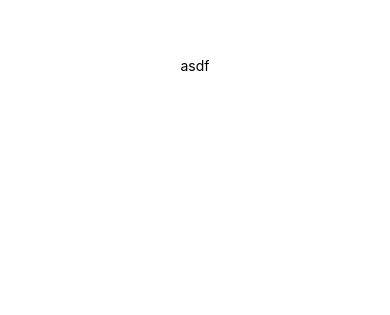
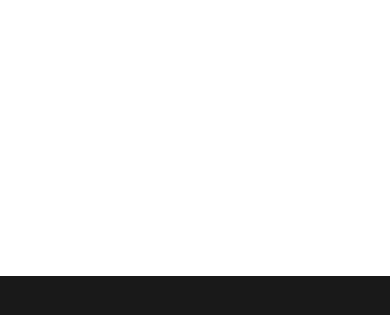
Before and after one commit to Real-Musafir/reanimated2-colorPicker, a React Native app: screen / in a window 390 px wide. Shown: the part 357-672 px from the top of the page. Built offline with nearby package versions, Linux system fonts and the light colour scheme.

Commit message:
make homepage layout

```diff
--- a/App.js
+++ b/App.js
@@ -1,19 +1,47 @@
 import { StatusBar } from "expo-status-bar";
-import { StyleSheet, Text, View } from "react-native";
+import React, { useCallback } from "react";
+import { Dimensions, StyleSheet, Text, View } from "react-native";
+import Animated, {
+  useAnimatedStyle,
+  useSharedValue,
+} from "react-native-reanimated";
+
+const COLORS = [
+  "red",
+  "purple",
+  "blue",
+  "cyan",
+  "green",
+  "yellow",
+  "orange",
+  "black",
+  "white",
+];
+
+const BACKGROUND_COLOR = "rgba(0,0,0,0.9)";
+
+const { width } = Dimensions.get("window");
+
+const CIRCLE_SIZE = width * 0.8;
+const PICKER_WIDTH = width * 0.9;
 
 export default function App() {
   return (
-    <View style={styles.container}>
-      <Text>asdf</Text>
-    </View>
+    <>
+      <View style={styles.topContainer} />
+
+      <View style={styles.bottomContainer}></View>
+    </>
   );
 }
 
 const styles = StyleSheet.create({
-  container: {
+  topContainer: {
+    flex: 3,
+    backgroundColor: "#fff",
+  },
+  bottomContainer: {
     flex: 1,
-    backgroundColor: "#fff",
-    alignItems: "center",
-    justifyContent: "center",
+    backgroundColor: BACKGROUND_COLOR,
   },
 });
--- a/package.json
+++ b/package.json
@@ -11,6 +11,7 @@
   },
   "dependencies": {
     "expo": "~44.0.0",
+    "expo-linear-gradient": "~11.0.3",
     "expo-status-bar": "~1.2.0",
     "react": "17.0.1",
     "react-dom": "17.0.1",
```
Also changed, not shown: 1 other file (tests, documents, lock files or other folders).
